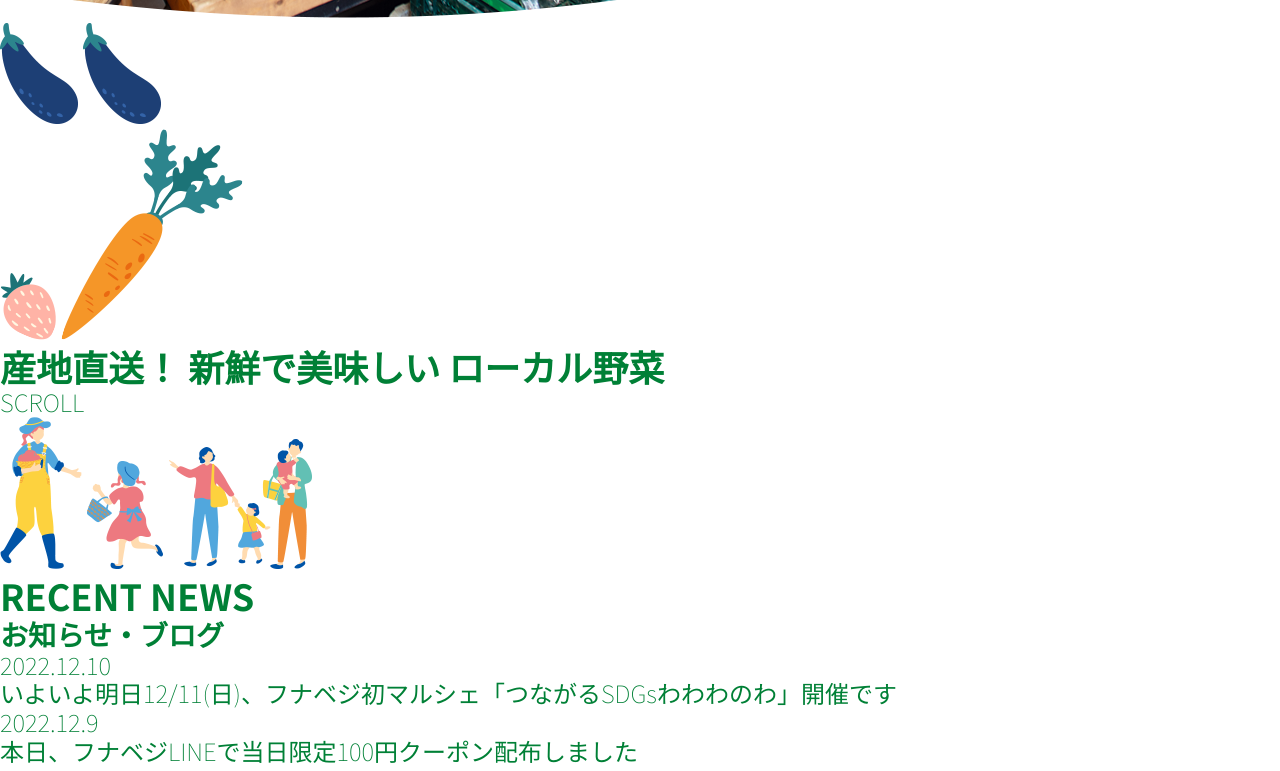
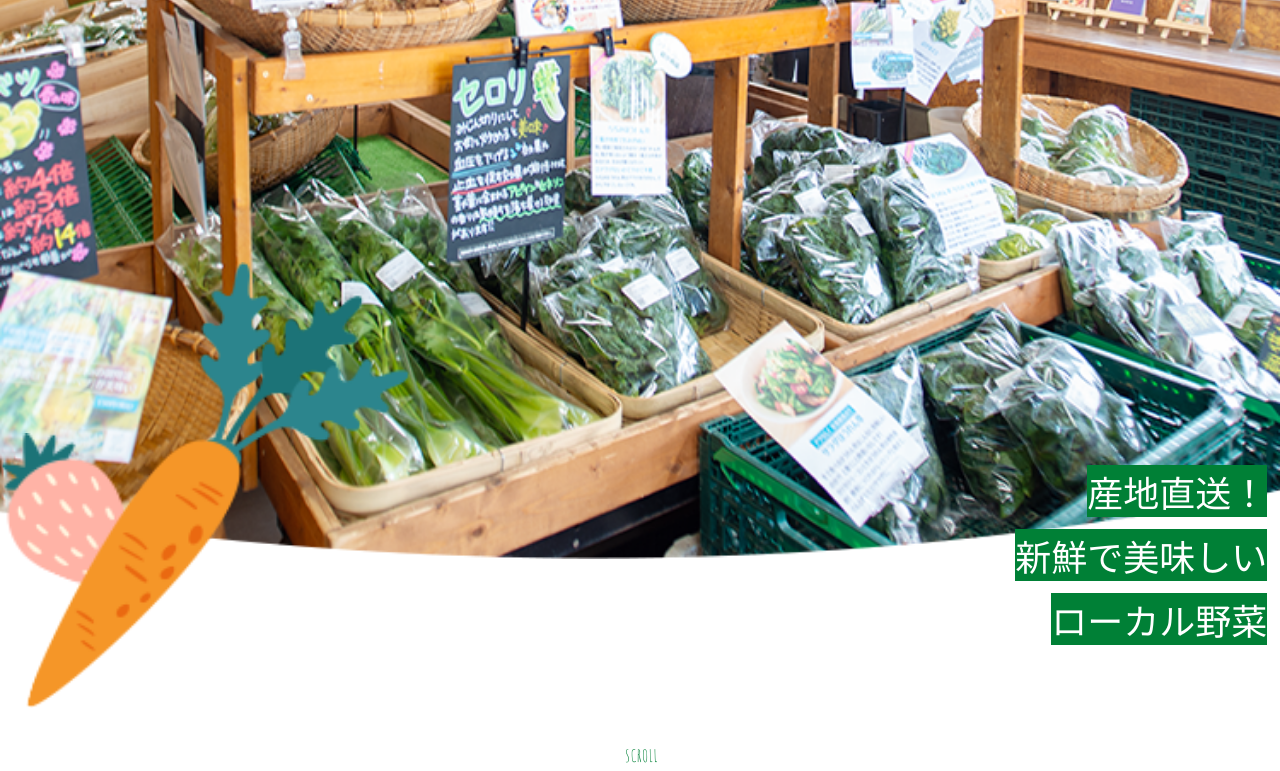
Before and after one commit to KatouProg/funavegi, a website: page index.html in a window 1280 px wide. Shown: the part 920-1691 px from the top of the page. Drawn offline with Linux system fonts and the light colour scheme.

Commit message:
HTML/Css Header + Hero finished

```diff
--- a/index.html
+++ b/index.html
@@ -36,19 +36,16 @@
 
     <section class="hero">
         <img src="./img/DSC_2050 のコピー.png" alt="picture of the shop" class="background_img">
-        <div class="vegetable1">
-            <img src="./img/なす.png" alt="pumpkin illustration" class="pumpkin">
-            <img src="./img/なす.png" alt="eggplant illustration" class="eggplant">
-        </div>
-        <div class="vegetable2">
-            <img src="./img/いちご.png" alt="strawberry illustration" class="strawberry">
+        <img src="./img/なす.png" alt="eggplant illustration" class="eggplant">
+        <img src="./img/かぼちゃ.png" alt="pumpkin illustration" class="pumpkin">
+        <img src="./img/いちご.png" alt="strawberry illustration" class="strawberry">
             <img src="./img/にんじん.png" alt="carot illustration" class="carot">
-        </div>
-        <h1 class="hero_title">産地直送！ 新鮮で美味しい ローカル野菜</h1>
+        <h1 class="hero_title"><span>産地直送！</br>新鮮で美味しい</br>ローカル野菜</span></h1>
+
     </section>
 
     <div class="scroll">
-        <p>SCROLL</p>
+        <div class="scrolldown1"><span><p class="scrollText">SCROLL</p></span></div>
     </div>
 
     <section class="news_container">
--- /dev/null
+++ b/sass/base/_animation.scss
@@ -0,0 +1,47 @@
+.scroll {
+    position: relative;
+}
+
+.scrolldown1{
+  position:  absolute;
+  left: 50%;
+  bottom: 65%;
+  height: 50px;
+
+  span{
+    position:  absolute;
+    left:-15px;
+    top: -55%;
+    color: $colour-primary;
+    font-size: 0.7rem;
+    letter-spacing: 0.05em;
+  }
+}
+
+.scrolldown1::after{
+  content:  "";
+  position:  absolute;
+  top: 0;
+  width: 1px;
+  height: 30px;
+  background: $colour-primary;
+  animation: pathmove 1.4s ease-in-out infinite;
+  opacity: 0;
+}
+
+@keyframes pathmove{
+  0%{
+    height: 0;
+    top: 0;
+    opacity: 0;
+  }
+  30%{
+    height: 30px;
+    opacity: 1;
+  }
+  100%{
+    height: 0;
+    top: 50px;
+    opacity: 0;
+  }
+}
--- a/sass/base/_base.scss
+++ b/sass/base/_base.scss
@@ -3,9 +3,3 @@
     padding: 0;
     box-sizing: border-box;
   }
-
-  .container {
-    max-width: 1050px;
-    width: 90%;
-    margin: auto;
-  }
--- a/sass/base/_typography.scss
+++ b/sass/base/_typography.scss
@@ -22,3 +22,26 @@ a {
     font-weight: 100;
     font-size: 1.6rem;
 }
+
+.hero_title {
+    position: absolute;
+    font-family: 'Noto Sans JP', sans-serif;
+    color: white;
+    text-align: end;
+    line-height: 4rem;
+    font-weight: 400;
+    top: 92%;
+    right: 1%;
+
+    span {
+        background-color: $colour-primary;
+    }
+}
+
+
+.scrollText {
+    font-family: 'Amatic SC', cursive;
+    font-weight: 400;
+    font-size: 1.5em;
+    color: $colour-primary;
+}
--- a/sass/layout/_header.scss
+++ b/sass/layout/_header.scss
@@ -5,6 +5,7 @@ header {
 
 .logo {
     text-align: center;
+
     img {
         width: 70%;
     }
--- a/sass/main.scss
+++ b/sass/main.scss
@@ -5,6 +5,7 @@
 
 @import "./base/base";
 @import "./base/typography";
+@import "./base/animation";
 
 @import "./components/buttons";
 @import "./components/loader";
--- a/sass/pages/_index.scss
+++ b/sass/pages/_index.scss
@@ -0,0 +1,51 @@
+/* ********** HERO ********** */
+
+.hero {
+    position: relative;
+    margin-bottom: 11rem;
+}
+
+.background_img {
+    width: 100%;
+}
+
+.eggplant {
+    position: absolute;
+    width: 15%;
+    height: auto;
+    right: 13%;
+    z-index: 1;
+}
+
+.pumpkin {
+    position: absolute;
+    width: 20%;
+    height: auto;
+    right: 3%;
+    top: -5%;
+}
+
+.strawberry {
+    position: absolute;
+    width: 10%;
+    height: auto;
+    left: 0;
+    top: 90%;
+}
+
+.carot {
+    position: absolute;
+    width: 30%;
+    height: auto;
+    left: 2%;
+    top: 77%;
+    z-index: 1;
+}
+
+
+
+/* ********** SCROLL EFFECT ********** */
+
+.scroll {
+    padding-top: 15rem;
+}
```
Also changed, not shown: public/css/style.css, 1 other file.
